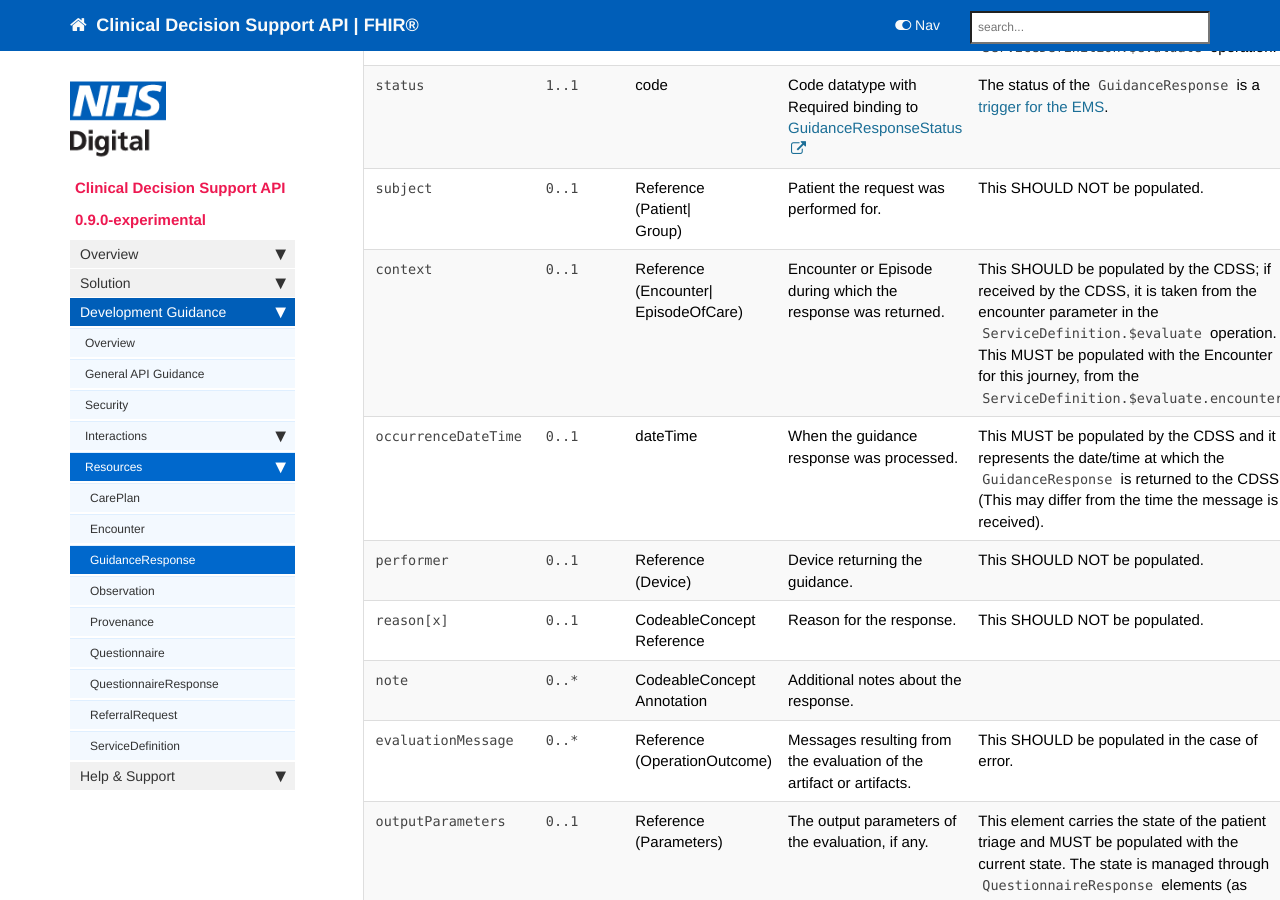
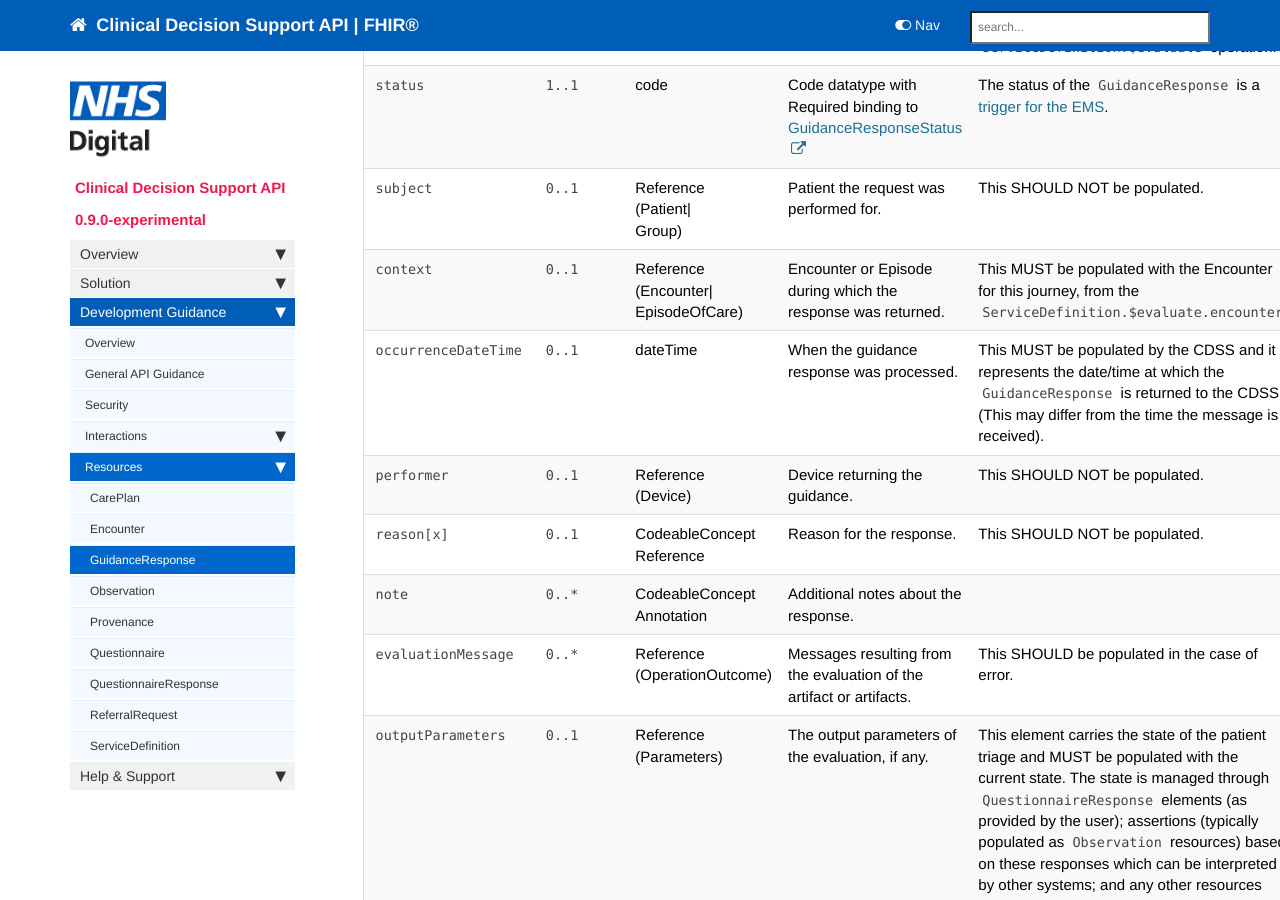
Before and after one commit to nhsconnect/FHIR-CDS, a Jekyll site: the page built from pages/explore/api_guidance_response.md, in a window 1280 px wide and 900 px high, scrolled down 840 px. Built offline with Jekyll 4.4.1, drawn with Linux system fonts in a browser that asks for light colours; nearby versions of some CDN libraries; our own code applies the rules of GitHub Pages for plain Markdown files; comment, search, counter and statistics services are not loaded.

Commit message:
CTP-1509 Use of encounter

```diff
--- a/pages/explore/api_guidance_response.md
+++ b/pages/explore/api_guidance_response.md
@@ -65,9 +65,7 @@ The table below details implementation guidance for the [GuidanceResponse](http:
       <td><code class="highlighter-rouge">0..1</code></td>
     <td>Reference<br>(Encounter|<br>EpisodeOfCare)</td>
     <td>Encounter or Episode during which the response was returned.</td>
-<td>This SHOULD be populated by the CDSS; if received by the CDSS, it is taken from the encounter parameter in the <code class="highlighter-rouge">ServiceDefinition.$evaluate</code> operation.
-<br>
-This MUST be populated with the Encounter for this journey, from the <code class="highlighter-rouge">ServiceDefinition.$evaluate.encounter</code>
+<td>This MUST be populated with the Encounter for this journey, from the <code class="highlighter-rouge">ServiceDefinition.$evaluate.encounter</code>
 </td>
  </tr>
 <tr>
```
Also changed, not shown: pages/explore/api_questionnaire_response.md (+1 -3 lines).
